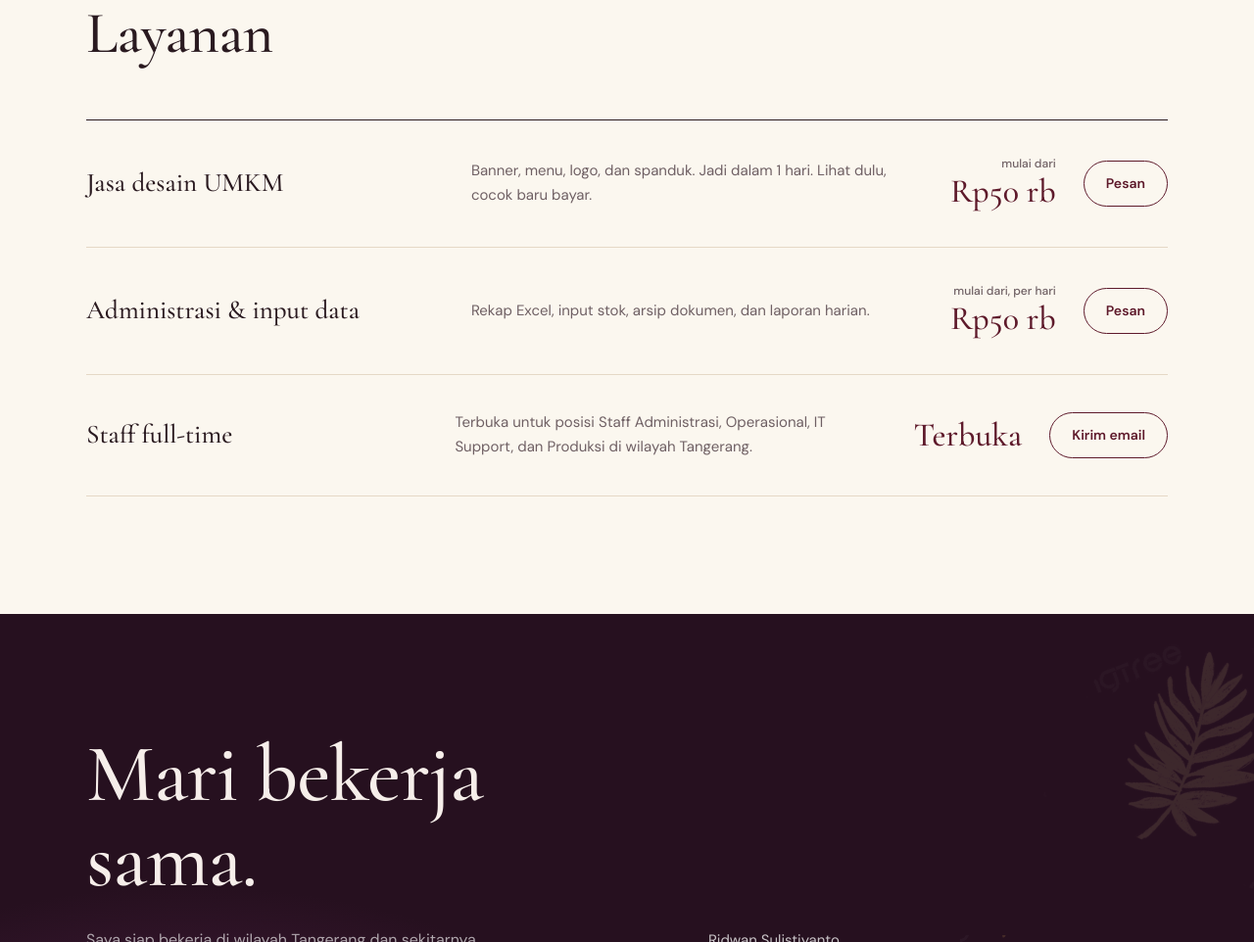
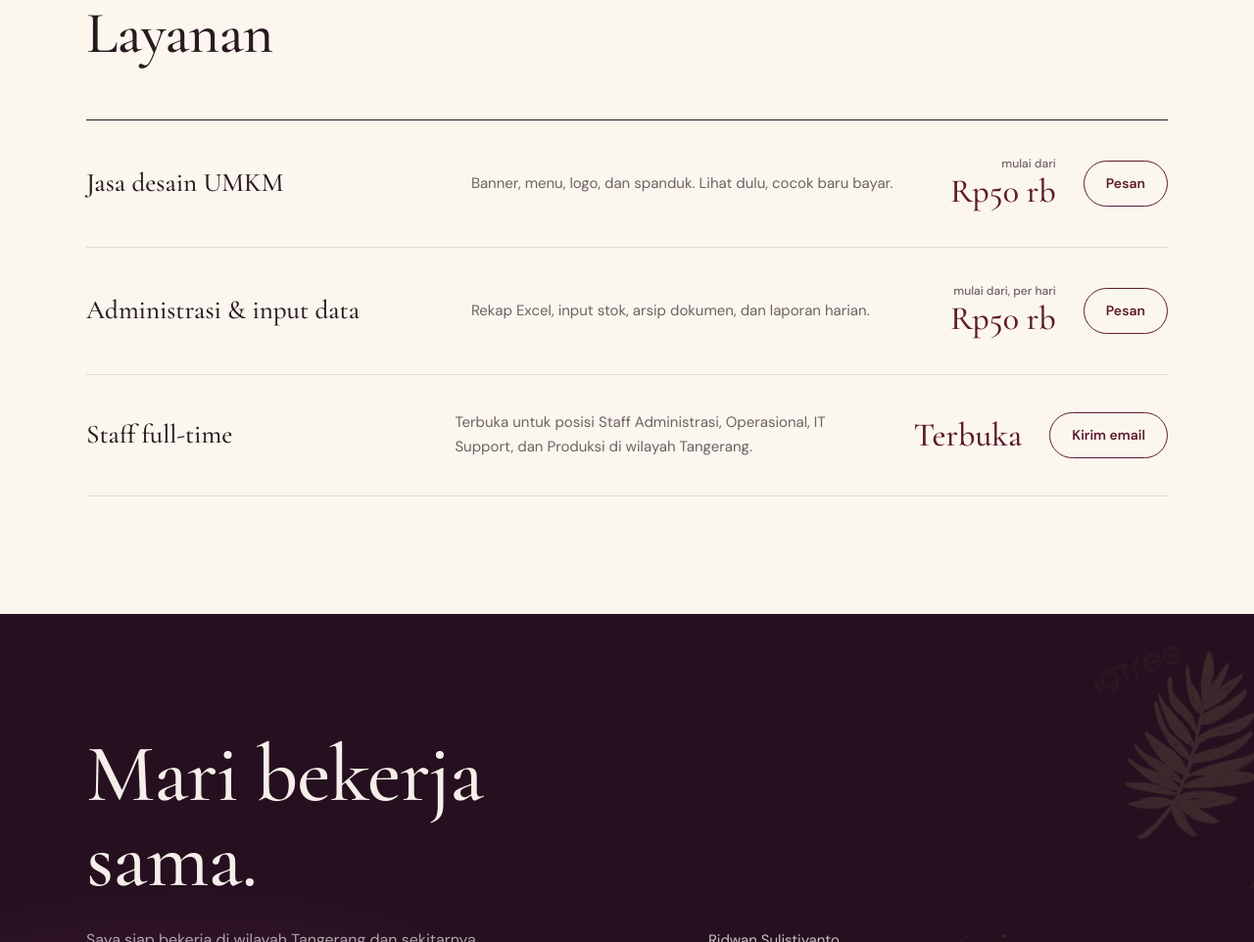
Before and after one commit to Iwankun/porto, a plain HTML site: page index.html in a window 1280 px wide. Shown: the part 7679-8641 px from the top of the page at 98% size. Drawn offline with nearby package versions, Linux system fonts and the light colour scheme.

Commit message:
Update index.html
hilangkan 1 hari jadi

```diff
--- a/index.html
+++ b/index.html
@@ -54,7 +54,7 @@
 <div><h3>Pelatihan lain</h3><ul><li>Digital Marketing 80 JP, predikat Baik – UPTD Latihan Kerja Disnaker Kab. Tangerang, 2024</li><li>Magang Engineering – Disnaker</li></ul></div></div></div></section>
 
 <section class="alt" id="layanan"><div class="wrap"><h2>Layanan</h2><div class="svc">
-<div class="row"><h3>Jasa desain UMKM</h3><p>Banner, menu, logo, dan spanduk. Jadi dalam 1 hari. Lihat dulu, cocok baru bayar.</p><div class="buy"><div class="price"><small>mulai dari</small>Rp50 rb</div><a class="btn ghost" href="https://wa.me/6281386351022?text=Halo%20Ridwan%2C%20saya%20butuh%20jasa%20desain" target="_blank" rel="noopener">Pesan</a></div></div>
+<div class="row"><h3>Jasa desain UMKM</h3><p>Banner, menu, logo, dan spanduk. Lihat dulu, cocok baru bayar.</p><div class="buy"><div class="price"><small>mulai dari</small>Rp50 rb</div><a class="btn ghost" href="https://wa.me/6281386351022?text=Halo%20Ridwan%2C%20saya%20butuh%20jasa%20desain" target="_blank" rel="noopener">Pesan</a></div></div>
 <div class="row"><h3>Administrasi &amp; input data</h3><p>Rekap Excel, input stok, arsip dokumen, dan laporan harian.</p><div class="buy"><div class="price"><small>mulai dari, per hari</small>Rp50 rb</div><a class="btn ghost" href="https://wa.me/6281386351022?text=Halo%20Ridwan%2C%20saya%20butuh%20jasa%20administrasi" target="_blank" rel="noopener">Pesan</a></div></div>
 <div class="row"><h3>Staff full-time</h3><p>Terbuka untuk posisi Staff Administrasi, Operasional, IT Support, dan Produksi di wilayah Tangerang.</p><div class="buy"><div class="price">Terbuka</div><a class="btn ghost" href="mailto:ridwansulistiyanto1@gmail.com">Kirim email</a></div></div>
 </div></div></section>
```
